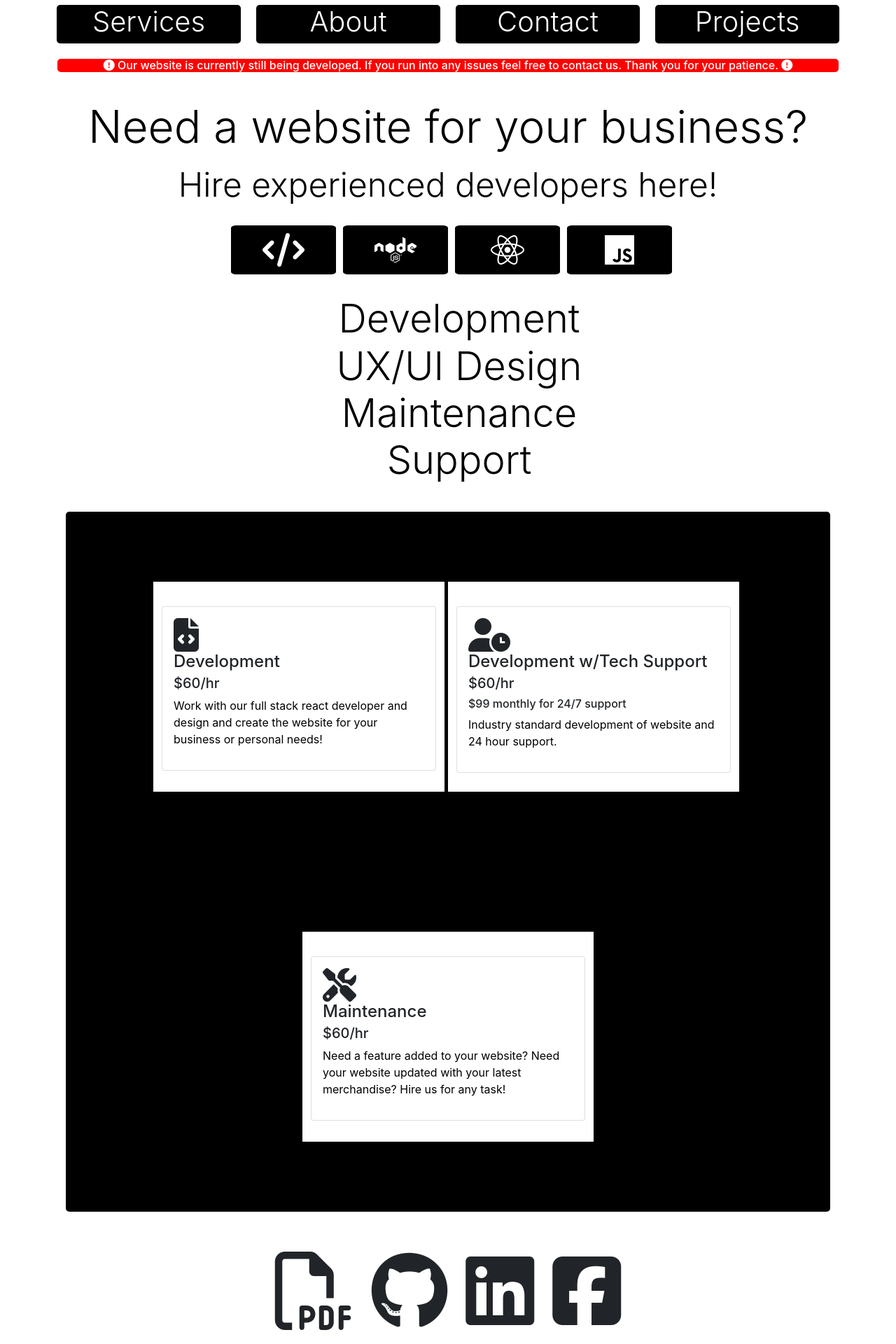
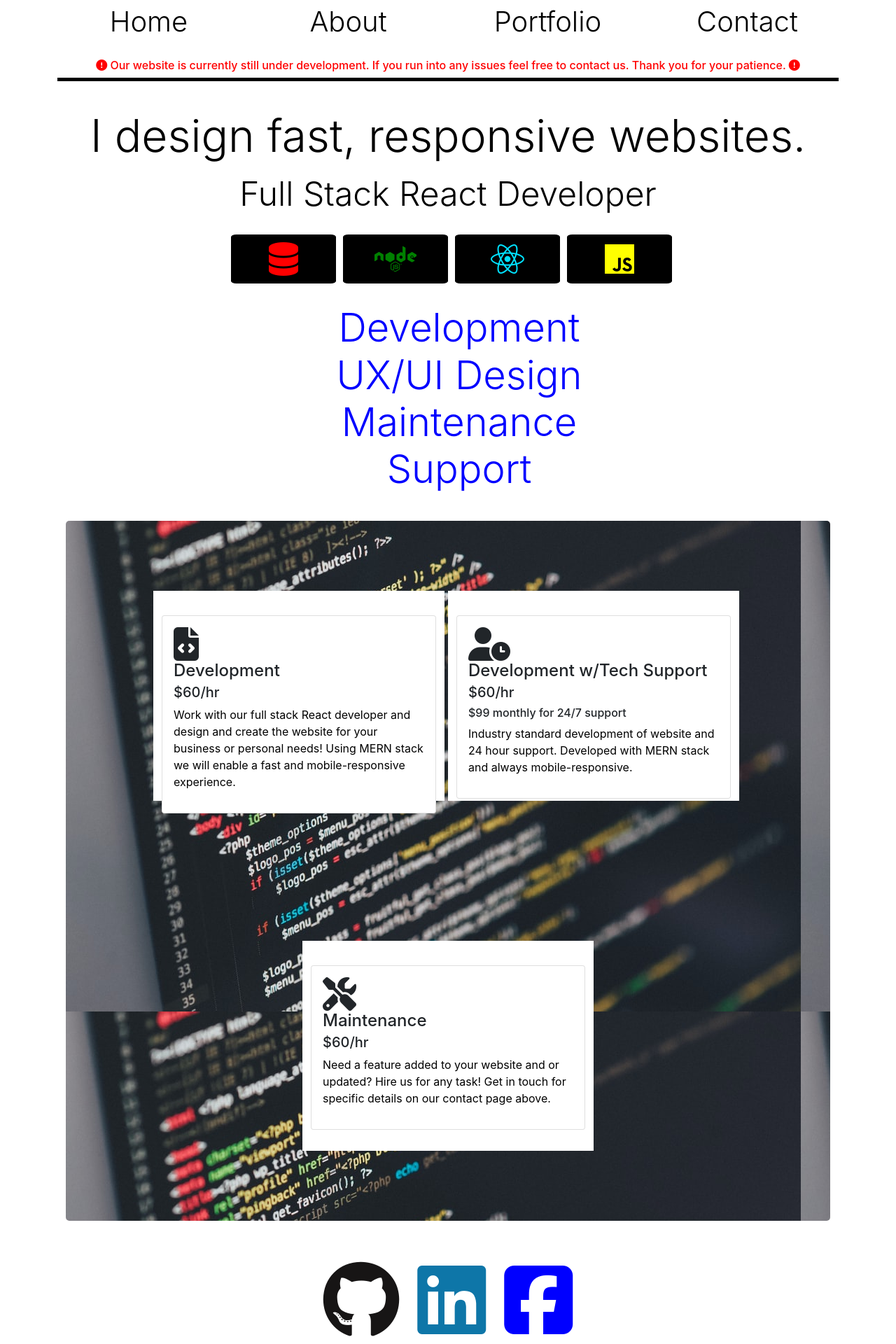
Before and after one commit to dannauu/my-website, a React (Create React App) app: page / in a window 1280 px wide. Shown: the part 24-1944 px from the top of the page at 70% size. Built offline with nearby package versions, Linux system fonts and the light colour scheme.

Commit message:
added color to all pages and also changed nav link names

```diff
--- a/src/App.css
+++ b/src/App.css
@@ -9,11 +9,11 @@ a {
 }
 
 a {
-  color: white;
+  color: black;
 }
 
 a:hover {
-  color: white;
+  color: black;
 }
 
 .box {
@@ -21,9 +21,9 @@ a:hover {
   display: inline-block;
   width: 55px;
   height: 55px;
-  background-color: rgb(0, 0, 0);
+  /* background-color: rgb(0, 0, 0); */
   border-radius: 5px;
-  box-shadow: 0 1px 2px rgba(0, 0, 0, 0.1);
+  /* box-shadow: 0 1px 2px rgba(0, 0, 0, 0.1); */
   border-radius: 5px;
   -webkit-transition: all 0.6s cubic-bezier(0.165, 0.84, 0.44, 1);
   transition: all 0.6s cubic-bezier(0.165, 0.84, 0.44, 1);
@@ -34,7 +34,7 @@ a:hover {
   height: auto;
   margin-top: 40px;
   margin-bottom: 50px;
-  background-color: black;
+  background-image: url(./components/img/landing.jpg);
   border-radius: 5px;
 }
 .box::after {
@@ -265,16 +265,12 @@ p {
   margin-top: 30px;
 }
 
-li {
-  color: white;
-}
-
 ul {
   list-style-type: none;
 }
 
 li {
-  color: black;
+  color: blue;
 }
 
 .fan {
@@ -316,18 +312,6 @@ li {
   animation: bounce-in-bottom 1.6s both;
 }
 
-/* ----------------------------------------------
- * Generated by Animista on 2021-9-12 22:25:29
- * Licensed under FreeBSD License.
- * See http://animista.net/license for more info.
- * w: http://animista.net, t: @cssanimista
- * ---------------------------------------------- */
-
-/**
- * ----------------------------------------
- * animation bounce-in-bottom
- * ----------------------------------------
- */
 @-webkit-keyframes bounce-in-bottom {
   0% {
     -webkit-transform: translateY(500px);
@@ -496,9 +480,9 @@ li {
       .warning {
         height: auto;
         margin-top: 10px;
-        background-color: #ff0000;
+        /* background-color: #ff0000; */
         border-radius: 5px;
-        color: white;
+        color: red;
       }
 
       .col- {
@@ -517,6 +501,13 @@ li {
         }
       }
 
+      @media only screen and (min-width : 0px) and (max-width : 450px) {
+        .box1 {
+          background-color: black;
+          background-image: none;
+        }
+      }
+
       .thankYouMsg {
         font-size: 80px;
         color: green;
@@ -529,6 +520,7 @@ li {
 
       .haveAQuestion {
         display: hide;
+        color: blue;
       }
 
       .fa-check-square {
@@ -545,3 +537,70 @@ li {
           font-size: 20px;
         }
       }
+
+      .projectLink {
+        color: black !important;
+      }
+
+      .facebook {
+        color: blue;
+      }
+
+      .linkedIn {
+        color: #0e76a8;
+      }
+
+      .github {
+        color: #171515;
+      }
+
+      .javascript {
+        color: yellow;
+      }
+
+      .react {
+        color: rgb(0, 225, 255)
+      }
+
+      .nodejs {
+        color: green
+      }
+
+      .database {
+        color: red
+      }
+
+      .coloredLine {
+        background-color: black;
+        height: 5px;
+      }
+
+      .slide-in-left {
+        -webkit-animation: slide-in-left 0.5s cubic-bezier(0.250, 0.460, 0.450, 0.940) both;
+                animation: slide-in-left 0.5s cubic-bezier(0.250, 0.460, 0.450, 0.940) both;
+      }
+
+@-webkit-keyframes slide-in-left {
+  0% {
+    -webkit-transform: translateX(-1000px);
+            transform: translateX(-1000px);
+    opacity: 0;
+  }
+  100% {
+    -webkit-transform: translateX(0);
+            transform: translateX(0);
+    opacity: 1;
+  }
+}
+@keyframes slide-in-left {
+  0% {
+    -webkit-transform: translateX(-1000px);
+            transform: translateX(-1000px);
+    opacity: 0;
+  }
+  100% {
+    -webkit-transform: translateX(0);
+            transform: translateX(0);
+    opacity: 1;
+  }
+}
--- a/src/App.js
+++ b/src/App.js
@@ -10,25 +10,18 @@ function App() {
     <Router>
       <div className="container">
         <div className="row sticky-top">
-          <div className="col text-center display-6 box">
-            <Link to="/" id='box'>Services</Link>
-          </div>
-          <div className="col text-center display-6 box">
-            <Link to="/about" id='box'>About</Link>
-          </div>
-          <div className="col text-center display-6 box">
-            <Link to="/contact" id='box'>Contact</Link>
-          </div>
-          <div className="col text-center display-6 box">
-            <Link to="/projects" id='box'>Projects</Link>
-          </div>
+            <Link to="/" id='box'  className="col text-center display-6 box">Home</Link>
+            <Link to="/about" id='box'  className="col text-center display-6 box">About</Link>
+            <Link to="/projects" id='box'  className="col text-center display-6 box">Portfolio</Link>
+            <Link to="/contact" id='box'  className="col text-center display-6 box">Contact</Link>
         </div>
         <div className="warning text-center">
           <h6>
             <i className="fas fa-exclamation-circle"></i> Our website is currently
-            still being developed. If you run into any issues feel free to
+            still under development. If you run into any issues feel free to
             contact us. Thank you for your patience. <i className="fas fa-exclamation-circle"></i>
           </h6>
+          <div className='coloredLine'></div>
         </div>
         <Switch>
           <Route path="/" exact component={Landing} />
--- a/src/components/Landing.js
+++ b/src/components/Landing.js
@@ -1,28 +1,27 @@
 import React from "react";
-import pdf from "./assets/Daniel Nau Resume 2021 (2).pdf";
 
 const Landing = () => {
   return (
     <>
       <div className="container">
-        <h1 className="text-center landingh1 display-3">
-          Need a website for your business?
+        <h1 className="text-center landingh1 display-3 slide-in-left">
+          I design fast, responsive websites.
         </h1>
-        <p className="display-5 text-center">
-          Hire experienced developers here!
+        <p className="display-5 text-center slide-in-left">
+          Full Stack React Developer
         </p>
         <div className="row skills">
           <button className="col-md-3 bounce-in-top" id='col-md-3'>
-            <i className="fas fan fa-code fa-3x"></i>
+          <i class="fas fa-database database fa-3x"></i>
           </button>
           <button className="col-md-3 bounce-in-top">
-            <i className="fab fan fa-node fa-3x"></i>
+            <i className="fab fan fa-node fa-3x nodejs"></i>
           </button>
           <button className="col-md-3 bounce-in-top">
-            <i className="fab fan fa-react fa-3x"></i>
+            <i className="fab fan fa-react fa-3x react"></i>
           </button>
           <button className="col-md-3 bounce-in-top">
-            <i className="fab fan fa-js fa-3x"></i>
+            <i className="fab fan fa-js fa-3x javascript"></i>
           </button>
         </div>
 
@@ -43,8 +42,8 @@ const Landing = () => {
                   <h4 className="card-title focus-in-expand">Development</h4>
                   <h5 className="card-subtitle mb-2">$60/hr</h5>
                   <p>
-                    Work with our full stack react developer and design and
-                    create the website for your business or personal needs!
+                    Work with our full stack React developer and design and
+                    create the website for your business or personal needs! Using MERN stack we will enable a fast and mobile-responsive experience.
                   </p>
                 </div>
               </div>
@@ -59,7 +58,7 @@ const Landing = () => {
                   <h5 className="card-subtitle mb-2">$60/hr</h5>
                   <h6>$99 monthly for 24/7 support</h6>
                   <p>
-                    Industry standard development of website and 24 hour support.
+                    Industry standard development of website and 24 hour support. Developed with MERN stack and always mobile-responsive.
                   </p>
                 </div>
               </div>
@@ -71,8 +70,7 @@ const Landing = () => {
                   <h4 className="card-title focus-in-expand">Maintenance</h4>
                   <h5 className="card-subtitle mb-2">$60/hr</h5>
                   <p>
-                    Need a feature added to your website? Need your website
-                    updated with your latest merchandise? Hire us for any task!
+                    Need a feature added to your website and or updated? Hire us for any task! Get in touch for specific details on our contact page above.
                   </p>
                 </div>
               </div>
@@ -84,20 +82,12 @@ const Landing = () => {
         <div className="row">
           <div className="col-md-12">
             <a
-              href={pdf}
-              className="btn btn-social"
-              target="_blank"
-              rel="noreferrer"
-            >
-              <i className="far fa-file-pdf fa-7x"></i>
-            </a>
-            <a
               href="https://github.com/dannauu"
               className="btn btn-social"
               target="_blank"
               rel="noreferrer"
             >
-              <i className="fab fa-github fa-7x"></i>
+              <i className="fab fa-github github fa-7x"></i>
             </a>
             <a
               href="https://www.linkedin.com/in/daniel-nau-070441194/"
@@ -105,7 +95,7 @@ const Landing = () => {
               target="_blank"
               rel="noreferrer"
             >
-              <i className="fab fa-linkedin fa-7x"></i>
+              <i className="fab fa-linkedin linkedIn fa-7x"></i>
             </a>
             <a
               href="https://www.facebook.com/webdevnau/"
@@ -113,7 +103,7 @@ const Landing = () => {
               target="_blank"
               rel="noreferrer"
             >
-              <i class="fab fa-facebook-square fa-7x"></i>
+              <i class="fab fa-facebook-square facebook fa-7x"></i>
             </a>
           </div>
         </div>
--- a/src/components/Projects.js
+++ b/src/components/Projects.js
@@ -1,5 +1,4 @@
 import React from "react";
-import pdf from "./assets/Daniel Nau Resume 2021 (2).pdf";
 
 const Projects = () => {
   return (
@@ -15,20 +14,12 @@ const Projects = () => {
         <div className="row">
           <div className="col-md-12">
             <a
-              href={pdf}
-              className="btn btn-social"
-              target="_blank"
-              rel="noreferrer"
-            >
-              <i className="far fa-file-pdf fa-7x"></i>
-            </a>
-            <a
               href="https://github.com/dannauu"
               className="btn btn-social"
               target="_blank"
               rel="noreferrer"
             >
-              <i className="fab fa-github fa-7x"></i>
+              <i className="fab fa-github github fa-7x"></i>
             </a>
             <a
               href="https://www.linkedin.com/in/daniel-nau-070441194/"
@@ -36,7 +27,7 @@ const Projects = () => {
               target="_blank"
               rel="noreferrer"
             >
-              <i className="fab fa-linkedin fa-7x"></i>
+              <i className="fab fa-linkedin linkedIn fa-7x"></i>
             </a>
             <a
               href="https://www.facebook.com/webdevnau/"
@@ -44,7 +35,7 @@ const Projects = () => {
               target="_blank"
               rel="noreferrer"
             >
-              <i class="fab fa-facebook-square fa-7x"></i>
+              <i class="fab fa-facebook-square facebook fa-7x"></i>
             </a>
           </div>
         </div>
```
Also changed, not shown: src/components/About.js (+4 -12 lines), src/components/Contact.js (+3 -12 lines), 1 other file (tests, documents, lock files or other folders).
